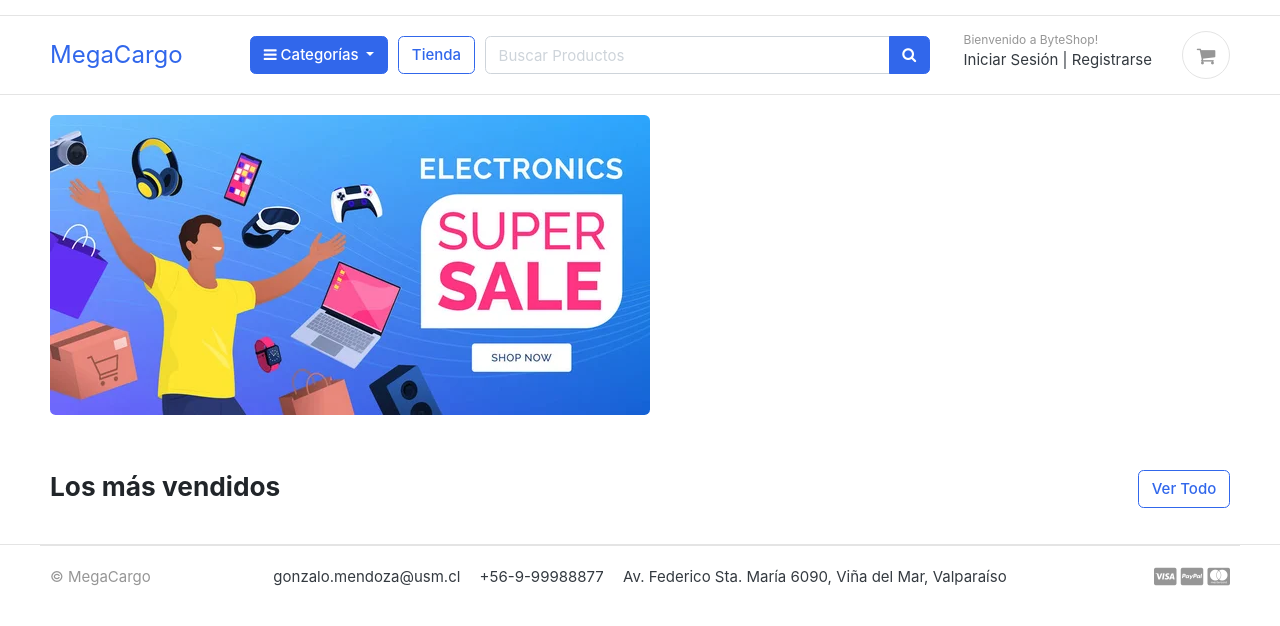
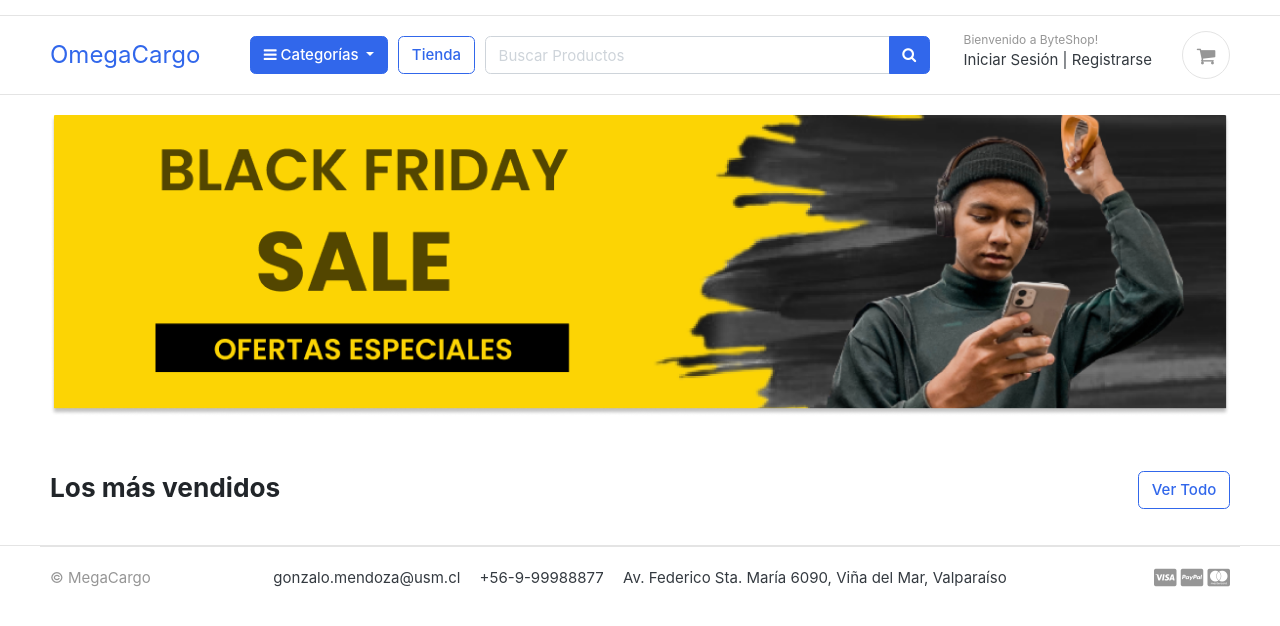
Before and after one commit to Rakka-source/ecommerce_basico, a Django app: page / in a window 1280 px wide. Shown: the top 626 px of the page. Run offline with Django 5.2, Linux system fonts and the light colour scheme; data that the repository does not hold is empty; some web fonts are replaced.

Commit message:
Actualización relizada al sistema.

```diff
--- a/docker-compose.yml
+++ b/docker-compose.yml
@@ -9,7 +9,7 @@ services:
     volumes:
       - .:/app
     ports:
-      - "8081:8000"
+      - "8085:8000"
     depends_on:
       - db
     environment:
--- a/templates/home.html
+++ b/templates/home.html
@@ -6,7 +6,7 @@
     <div class="container">
 
     <div class="intro-banner-wrap">
-        <img src="{% static 'images/banners/banner02.jpg' %}" class="img-fluid rounded">
+        <img src="{% static 'images/banners/blackfriday.png' %}" class="img-fluid rounded">
     </div>
 
     </div> <!-- container //  -->
--- a/templates/layout/navbar.html
+++ b/templates/layout/navbar.html
@@ -26,7 +26,7 @@
 <div class="row align-items-center">
   <div class="col-lg-2 col-md-3 col-6">
     <a href="{% url 'home' %}" class="brand-wrap" style="font-size: x-large;">
-      MegaCargo
+      OmegaCargo
     </a> <!-- brand-wrap.// -->
   </div>
   <div class="col-lg col-sm col-md col-6 flex-grow-0">
```
Also changed, not shown: media/product_images/178826-1600-auto_ZON0UYU.jpg (added), media/product_images/460386-1600-auto_2R6MxWG.webp (added), media/product_images/NY01VD-500x500.jpg (added), media/product_images/images.jpg (added), media/product_images/images_1.jpg (added), media/product_images/images_2_av4UUh2.jpg (added), media/product_images/maxresdefault.jpg (added).
